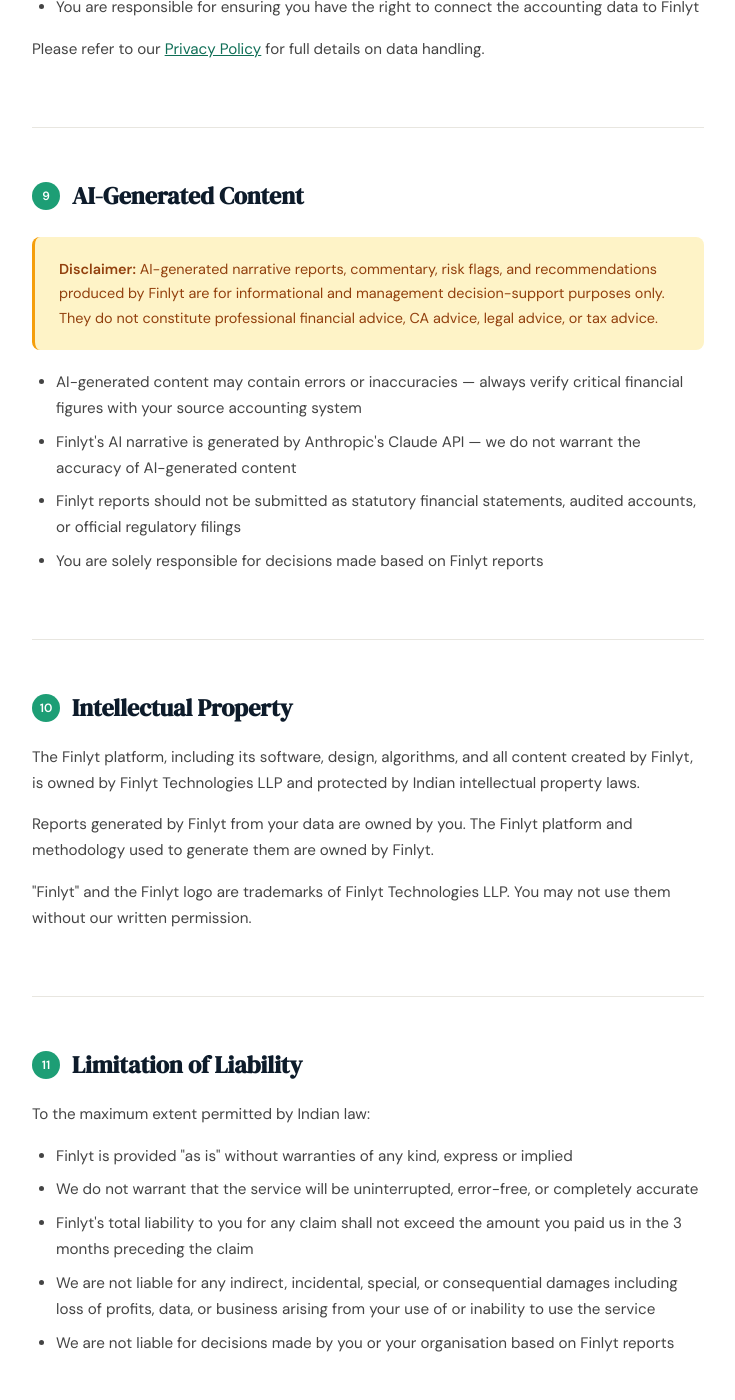
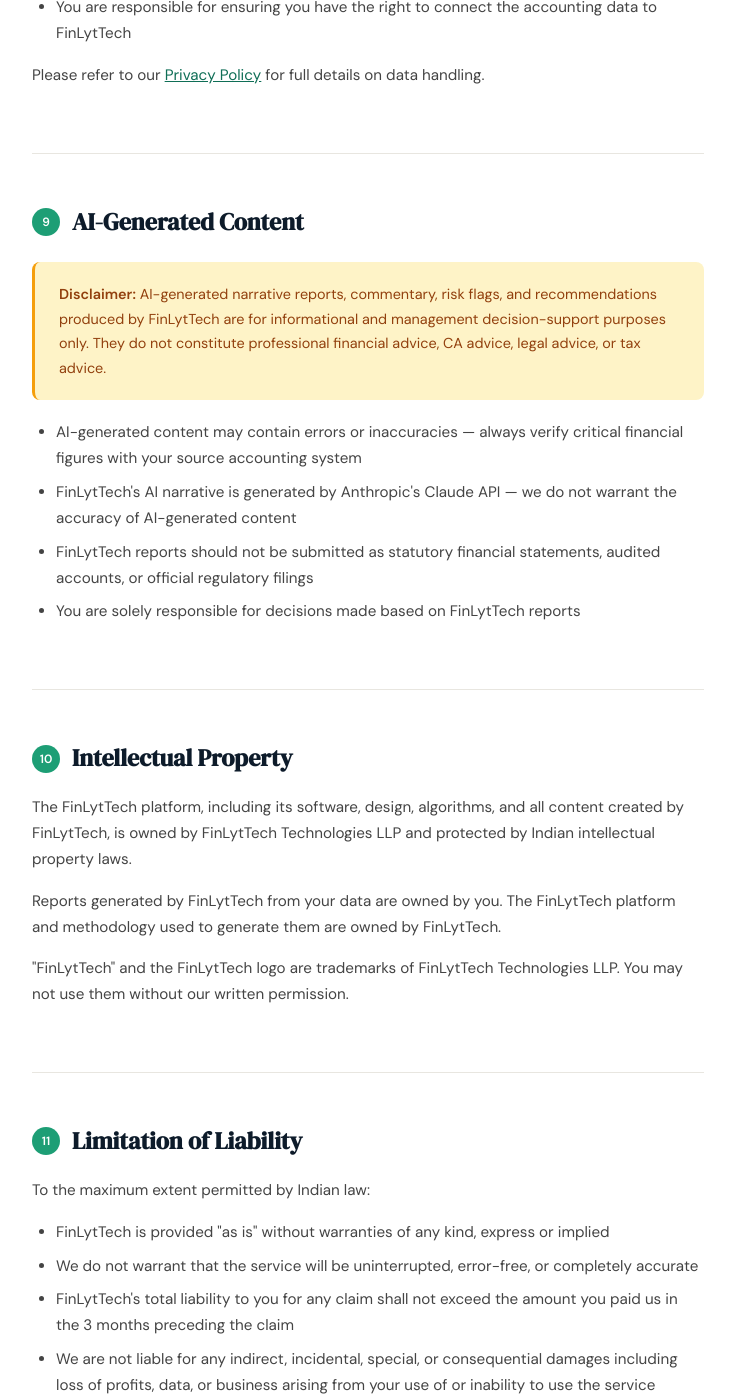
Before and after one commit to sasikeshav2207-debug/finlyt-web, a Jekyll site: the page terms.html, which Jekyll copies as it is, in a window 1280 px wide and 1400 px high, scrolled down 4731 px. Shown: the whole window, without its empty margins (272-1007 px from the left). Built offline with Jekyll 4.4.1, drawn with Linux system fonts in a browser that asks for light colours; some of the changed text lies outside the part shown.

Commit message:
rebrand: Finlyt -> FinLytTech on landing pages
TM strategy update: brand mentions on the marketing site become
"FinLytTech". URLs (finlyt.net, dashboard.finlyt.net), email addresses
(founder@finlyt.net) and the wordmark "fin<span>lyt</span>tech"
keep the existing finlyt.* casing — the domain stays for now per the
brand decision; only the displayed brand name changes.

Touched: index.html, privacy.html, terms.html. Wordmark spans in
nav / sidebar / footer get a "tech" suffix to match the new brand
while preserving the original lowercase design treatment.

```diff
--- a/terms.html
+++ b/terms.html
@@ -3,7 +3,7 @@
 <head>
 <meta charset="UTF-8">
 <meta name="viewport" content="width=device-width, initial-scale=1.0">
-<title>Terms of Service — Finlyt</title>
+<title>Terms of Service — FinLytTech</title>
 <link rel="preconnect" href="https://fonts.googleapis.com">
 <link href="https://fonts.googleapis.com/css2?family=DM+Serif+Display&family=DM+Sans:wght@300;400;500;600&display=swap" rel="stylesheet">
 <style>
@@ -89,20 +89,20 @@
   </div>
 
   <div class="highlight-box">
-    <p><strong>Plain English summary:</strong> Finlyt provides financial reporting tools for Indian businesses. You get a 14-day free trial. After that, you pay a monthly subscription. Your financial data is never stored on our servers. AI-generated reports are for informational purposes — they are not professional CA advice.</p>
+    <p><strong>Plain English summary:</strong> FinLytTech provides financial reporting tools for Indian businesses. You get a 14-day free trial. After that, you pay a monthly subscription. Your financial data is never stored on our servers. AI-generated reports are for informational purposes — they are not professional CA advice.</p>
   </div>
 
   <!-- 1 -->
   <div class="section" id="acceptance">
     <h2><span class="section-num">1</span> Acceptance of Terms</h2>
-    <p>By accessing or using Finlyt ("the Service") at dashboard.finlyt.net, you agree to be bound by these Terms of Service ("Terms"). If you do not agree, do not use the Service.</p>
-    <p>These Terms constitute a legally binding agreement between you (or your organisation) and Finlyt Technologies LLP ("Finlyt", "we", "us"). By signing up, you confirm that you have the authority to bind your organisation to these Terms.</p>
+    <p>By accessing or using FinLytTech ("the Service") at dashboard.finlyt.net, you agree to be bound by these Terms of Service ("Terms"). If you do not agree, do not use the Service.</p>
+    <p>These Terms constitute a legally binding agreement between you (or your organisation) and FinLytTech Technologies LLP ("FinLytTech", "we", "us"). By signing up, you confirm that you have the authority to bind your organisation to these Terms.</p>
   </div>
 
   <!-- 2 -->
   <div class="section" id="service">
     <h2><span class="section-num">2</span> Description of Service</h2>
-    <p>Finlyt is an AI-powered financial intelligence platform that:</p>
+    <p>FinLytTech is an AI-powered financial intelligence platform that:</p>
     <ul>
       <li>Connects to your Zoho Books account via OAuth or processes your Tally Prime XML exports</li>
       <li>Generates MIS reports including P&L, Balance Sheet, Cash Flow, financial ratios, and ageing analysis</li>
@@ -110,7 +110,7 @@
       <li>Exports investor-ready PDF reports and Excel workbooks</li>
     </ul>
     <div class="warning-box">
-      <p><strong>Important:</strong> Finlyt reports are for management information and decision-support purposes only. They do not constitute professional Chartered Accountant (CA) advice, statutory financial statements, or audited accounts. For statutory compliance, tax filings, and audited financials, please engage a qualified CA.</p>
+      <p><strong>Important:</strong> FinLytTech reports are for management information and decision-support purposes only. They do not constitute professional Chartered Accountant (CA) advice, statutory financial statements, or audited accounts. For statutory compliance, tax filings, and audited financials, please engage a qualified CA.</p>
     </div>
   </div>
 
@@ -135,7 +135,7 @@
       <li>No payment information is required to start the trial</li>
       <li>At the end of 14 days, access to the dashboard is suspended until a subscription is activated</li>
       <li>Your account data is retained for 30 days after trial expiry — you can reactivate by subscribing</li>
-      <li>Finlyt reserves the right to modify or discontinue the free trial offer at any time</li>
+      <li>FinLytTech reserves the right to modify or discontinue the free trial offer at any time</li>
     </ul>
   </div>
 
@@ -158,7 +158,7 @@
       <li>GST-registered subscribers will receive a valid tax invoice for ITC claims</li>
       <li>Subscriptions are billed monthly on the date of subscription activation</li>
       <li>Payments are processed via Razorpay — a PCI-DSS compliant payment gateway</li>
-      <li>Finlyt does not store your card details — they are held securely by Razorpay</li>
+      <li>FinLytTech does not store your card details — they are held securely by Razorpay</li>
       <li>Subscriptions auto-renew monthly unless cancelled</li>
     </ul>
   </div>
@@ -172,7 +172,7 @@
       <li>If you experience a technical issue that prevents you from using the service, contact us at founder@finlyt.net within 7 days and we will investigate and provide a credit or extension at our discretion</li>
       <li>Cancellations take effect at the end of the current billing period — you retain access until then</li>
     </ul>
-    <p>Exceptions may be made at Finlyt's sole discretion for documented technical failures on our part. To request an exception, email founder@finlyt.net with your account details and description of the issue.</p>
+    <p>Exceptions may be made at FinLytTech's sole discretion for documented technical failures on our part. To request an exception, email founder@finlyt.net with your account details and description of the issue.</p>
   </div>
 
   <!-- 7 -->
@@ -180,11 +180,11 @@
     <h2><span class="section-num">7</span> Acceptable Use</h2>
     <p>You agree not to:</p>
     <ul>
-      <li>Use Finlyt for any unlawful purpose or in violation of any Indian law</li>
-      <li>Connect Finlyt to accounting data you do not have authorisation to access</li>
-      <li>Attempt to reverse engineer, scrape, or extract data from the Finlyt platform</li>
+      <li>Use FinLytTech for any unlawful purpose or in violation of any Indian law</li>
+      <li>Connect FinLytTech to accounting data you do not have authorisation to access</li>
+      <li>Attempt to reverse engineer, scrape, or extract data from the FinLytTech platform</li>
       <li>Share your account credentials with third parties</li>
-      <li>Use Finlyt to generate reports for organisations other than your own without a CA Partner Programme agreement</li>
+      <li>Use FinLytTech to generate reports for organisations other than your own without a CA Partner Programme agreement</li>
       <li>Attempt to circumvent subscription restrictions or the trial period</li>
       <li>Upload malicious files through the Tally XML upload feature</li>
     </ul>
@@ -194,12 +194,12 @@
   <!-- 8 -->
   <div class="section" id="data">
     <h2><span class="section-num">8</span> Your Data and Content</h2>
-    <p>You retain full ownership of your financial data at all times. By using Finlyt, you grant us a limited, non-exclusive licence to access and process your financial data solely for the purpose of generating the reports you request.</p>
+    <p>You retain full ownership of your financial data at all times. By using FinLytTech, you grant us a limited, non-exclusive licence to access and process your financial data solely for the purpose of generating the reports you request.</p>
     <ul>
       <li>We do not store your financial data (P&L, Balance Sheet, Cash Flow) on our servers</li>
       <li>Tally XML files are deleted immediately after processing</li>
-      <li>Your Zoho Books OAuth connection can be revoked at any time from within Finlyt or from your Zoho account</li>
-      <li>You are responsible for ensuring you have the right to connect the accounting data to Finlyt</li>
+      <li>Your Zoho Books OAuth connection can be revoked at any time from within FinLytTech or from your Zoho account</li>
+      <li>You are responsible for ensuring you have the right to connect the accounting data to FinLytTech</li>
     </ul>
     <p>Please refer to our <a href="/privacy" style="color:var(--teal2)">Privacy Policy</a> for full details on data handling.</p>
   </div>
@@ -208,22 +208,22 @@
   <div class="section" id="ai">
     <h2><span class="section-num">9</span> AI-Generated Content</h2>
     <div class="warning-box">
-      <p><strong>Disclaimer:</strong> AI-generated narrative reports, commentary, risk flags, and recommendations produced by Finlyt are for informational and management decision-support purposes only. They do not constitute professional financial advice, CA advice, legal advice, or tax advice.</p>
+      <p><strong>Disclaimer:</strong> AI-generated narrative reports, commentary, risk flags, and recommendations produced by FinLytTech are for informational and management decision-support purposes only. They do not constitute professional financial advice, CA advice, legal advice, or tax advice.</p>
     </div>
     <ul>
       <li>AI-generated content may contain errors or inaccuracies — always verify critical financial figures with your source accounting system</li>
-      <li>Finlyt's AI narrative is generated by Anthropic's Claude API — we do not warrant the accuracy of AI-generated content</li>
-      <li>Finlyt reports should not be submitted as statutory financial statements, audited accounts, or official regulatory filings</li>
-      <li>You are solely responsible for decisions made based on Finlyt reports</li>
+      <li>FinLytTech's AI narrative is generated by Anthropic's Claude API — we do not warrant the accuracy of AI-generated content</li>
+      <li>FinLytTech reports should not be submitted as statutory financial statements, audited accounts, or official regulatory filings</li>
+      <li>You are solely responsible for decisions made based on FinLytTech reports</li>
     </ul>
   </div>
 
   <!-- 10 -->
   <div class="section" id="ip">
     <h2><span class="section-num">10</span> Intellectual Property</h2>
-    <p>The Finlyt platform, including its software, design, algorithms, and all content created by Finlyt, is owned by Finlyt Technologies LLP and protected by Indian intellectual property laws.</p>
-    <p>Reports generated by Finlyt from your data are owned by you. The Finlyt platform and methodology used to generate them are owned by Finlyt.</p>
-    <p>"Finlyt" and the Finlyt logo are trademarks of Finlyt Technologies LLP. You may not use them without our written permission.</p>
+    <p>The FinLytTech platform, including its software, design, algorithms, and all content created by FinLytTech, is owned by FinLytTech Technologies LLP and protected by Indian intellectual property laws.</p>
+    <p>Reports generated by FinLytTech from your data are owned by you. The FinLytTech platform and methodology used to generate them are owned by FinLytTech.</p>
+    <p>"FinLytTech" and the FinLytTech logo are trademarks of FinLytTech Technologies LLP. You may not use them without our written permission.</p>
   </div>
 
   <!-- 11 -->
@@ -231,11 +231,11 @@
     <h2><span class="section-num">11</span> Limitation of Liability</h2>
     <p>To the maximum extent permitted by Indian law:</p>
     <ul>
-      <li>Finlyt is provided "as is" without warranties of any kind, express or implied</li>
+      <li>FinLytTech is provided "as is" without warranties of any kind, express or implied</li>
       <li>We do not warrant that the service will be uninterrupted, error-free, or completely accurate</li>
-      <li>Finlyt's total liability to you for any claim shall not exceed the amount you paid us in the 3 months preceding the claim</li>
+      <li>FinLytTech's total liability to you for any claim shall not exceed the amount you paid us in the 3 months preceding the claim</li>
       <li>We are not liable for any indirect, incidental, special, or consequential damages including loss of profits, data, or business arising from your use of or inability to use the service</li>
-      <li>We are not liable for decisions made by you or your organisation based on Finlyt reports</li>
+      <li>We are not liable for decisions made by you or your organisation based on FinLytTech reports</li>
     </ul>
   </div>
 
@@ -243,14 +243,14 @@
   <div class="section" id="termination">
     <h2><span class="section-num">12</span> Termination</h2>
     <p><strong>By you:</strong> You may cancel your subscription at any time from your account settings. Access continues until the end of the billing period. You may request account deletion by emailing founder@finlyt.net.</p>
-    <p><strong>By Finlyt:</strong> We may suspend or terminate your account immediately if you violate these Terms, fail to pay subscription fees, or if we are required to do so by law. We will provide notice where reasonably possible.</p>
+    <p><strong>By FinLytTech:</strong> We may suspend or terminate your account immediately if you violate these Terms, fail to pay subscription fees, or if we are required to do so by law. We will provide notice where reasonably possible.</p>
     <p>Upon termination, your account data is retained for 30 days then permanently deleted, except payment records which are retained for 7 years as required by Indian tax law.</p>
   </div>
 
   <!-- 13 -->
   <div class="section" id="governing-law">
     <h2><span class="section-num">13</span> Governing Law and Disputes</h2>
-    <p>These Terms are governed by the laws of India. Any disputes arising from these Terms or your use of Finlyt shall be subject to the exclusive jurisdiction of courts in India.</p>
+    <p>These Terms are governed by the laws of India. Any disputes arising from these Terms or your use of FinLytTech shall be subject to the exclusive jurisdiction of courts in India.</p>
     <p>Before initiating formal legal proceedings, we encourage you to contact us at founder@finlyt.net to resolve disputes amicably. We will respond within 30 days.</p>
     <p>If the dispute is not resolved within 60 days, either party may pursue formal legal remedies under Indian law.</p>
   </div>
@@ -259,18 +259,18 @@
   <div class="section" id="contact">
     <h2><span class="section-num">14</span> Contact</h2>
     <div class="highlight-box">
-      <p><strong>Finlyt Technologies LLP</strong><br>
+      <p><strong>FinLytTech Technologies LLP</strong><br>
       Email: <a href="mailto:founder@finlyt.net" style="color:var(--teal2)">founder@finlyt.net</a><br>
       Website: <a href="https://finlyt.net" style="color:var(--teal2)">finlyt.net</a><br>
       For billing queries, data requests, or disputes — email us and we will respond within 3 business days.</p>
     </div>
-    <p style="font-size:0.875rem;color:var(--gray3);margin-top:1.5rem">These Terms were last updated on 22 May 2026. Continued use of Finlyt after changes to these Terms constitutes acceptance of the updated Terms.</p>
+    <p style="font-size:0.875rem;color:var(--gray3);margin-top:1.5rem">These Terms were last updated on 22 May 2026. Continued use of FinLytTech after changes to these Terms constitutes acceptance of the updated Terms.</p>
   </div>
 
 </div>
 
 <footer>
-  <p>© 2026 Finlyt Technologies LLP &nbsp;·&nbsp; <a href="/privacy">Privacy Policy</a> &nbsp;·&nbsp; <a href="/terms">Terms of Service</a> &nbsp;·&nbsp; <a href="https://www.linkedin.com/company/finlyt-tech" target="_blank" rel="noopener">LinkedIn</a> &nbsp;·&nbsp; <a href="mailto:founder@finlyt.net">founder@finlyt.net</a></p>
+  <p>© 2026 FinLytTech Technologies LLP &nbsp;·&nbsp; <a href="/privacy">Privacy Policy</a> &nbsp;·&nbsp; <a href="/terms">Terms of Service</a> &nbsp;·&nbsp; <a href="https://www.linkedin.com/company/finlyt-tech" target="_blank" rel="noopener">LinkedIn</a> &nbsp;·&nbsp; <a href="mailto:founder@finlyt.net">founder@finlyt.net</a></p>
 </footer>
 
 </body>
```
Also changed, not shown: index.html (+23 -23 lines), privacy.html (+13 -13 lines).
